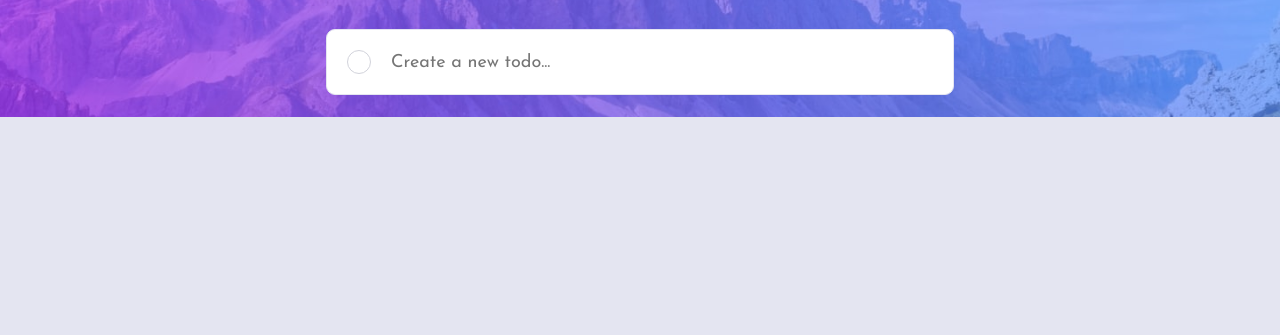
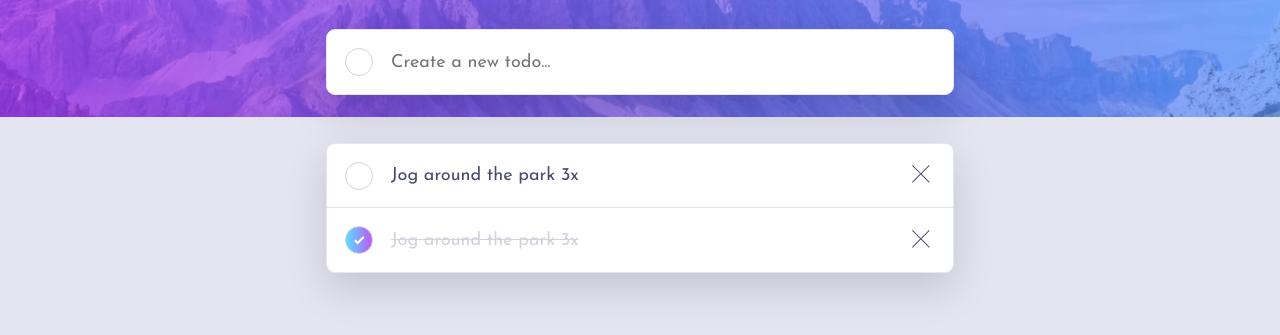
Before and after one commit to Naskri/Todoist, a website built with Vite: page index.html in a window 1280 px wide. Shown: the part 123-458 px from the top of the page. Built offline with nearby package versions, Linux system fonts and the light colour scheme.

Commit message:
Work with HTML,CSS
Describing, and styling a todo list with todo item.
Little refactoring for better reusability.
Work with complete todo item state.

```diff
--- a/index.html
+++ b/index.html
@@ -36,7 +36,7 @@
               </header>
               <form class="form" data-form>
                 <div class="form__content">
-                  <div class="form__submit">
+                  <div class="button__container">
                     <button class="button button--submit">&nbsp;</button>
                   </div>
                   <input
@@ -48,6 +48,47 @@
                 </div>
                 <p class="form__error hidden" data-formError>&nbsp;</p>
               </form>
+
+              <div class="todos-list">
+                <div class="todos-item">
+                  <div class="button__container">
+                    <button class="button button--submit">&nbsp;</button>
+                  </div>
+                  <h2 class="heading__secondary">Jog around the park 3x</h2>
+                  <div class="button__container todos-item__delete">
+                    <button
+                      class="button button--delete"
+                      aria-label="Delete todo"
+                    >
+                      <img
+                        src="./src/images/icon-cross.svg"
+                        alt=""
+                        class="button__image"
+                      />
+                    </button>
+                  </div>
+                </div>
+                <div class="todos-item todos-item--completed">
+                  <div class="button__container">
+                    <button class="button button--submit button--completed">
+                      &nbsp;
+                    </button>
+                  </div>
+                  <h2 class="heading__secondary">Jog around the park 3x</h2>
+                  <div class="button__container todos-item__delete">
+                    <button
+                      class="button button--delete"
+                      aria-label="Delete todo"
+                    >
+                      <img
+                        src="./src/images/icon-cross.svg"
+                        alt=""
+                        class="button__image"
+                      />
+                    </button>
+                  </div>
+                </div>
+              </div>
             </div>
           </div>
         </main>
--- a/src/app/TodoList.ts
+++ b/src/app/TodoList.ts
@@ -1,4 +1,5 @@
 import { Notification } from "./Notification";
+import { Storage } from "./Storage";
 
 type Todo = {
   todo: string;
@@ -7,6 +8,7 @@ type Todo = {
 
 export class TodoList {
   todos: Todo[] = [];
+  storage = new Storage<Todo[]>();
   notification = new Notification();
 
   addTodo(todo: string) {
@@ -16,6 +18,7 @@ export class TodoList {
     };
 
     this.todos.push(newTodo);
+    this.storage.setItemToStorage("todos", this.todos);
     this.notification.createNotification("Succesfully added todo!");
   }
 }
--- a/src/scss/abstracts/_variables.scss
+++ b/src/scss/abstracts/_variables.scss
@@ -1,32 +1,29 @@
-:root{
-  --color-neutral:hsl(0, 0%, 98%);
-  --color-primary:hsl(220, 98%, 61%);
-  --color-secondary:hsl(192, 100%, 67%)
-  --color-third:hsl(280, 87%, 65%);
-  --color-error:hsl(355, 78%, 56%);
-  --color-check-gradient:linear-gradient(var(--color-secondary),var(--color-third));
+:root {
+  --color-neutral: hsl(0, 0%, 98%);
+  --color-primary: hsl(220, 98%, 61%);
+  --color-secondary: hsl(192, 100%, 67%);
+  --color-third: hsl(280, 87%, 65%);
+  --color-error: hsl(355, 78%, 56%);
 
-  --color-background:hsl(235, 21%, 11%);
-  --color-button-border:hsl(234, 11%, 52%);
-  --color-item-background:hsl(235, 24%, 19%);
-  --color-text:hsl(235, 19%, 35%);
-  --color-item-border:hsl(237, 14%, 26%);
-  --color-item-complete-text:hsl(233, 14%, 35%);
-  --color-filter:hsl(236, 9%, 61%);
-  --color-filter-hover:hsl(236, 33%, 92%);
-  --color-input:hsl(234, 39%, 85%);
-
-
+  --color-background: hsl(235, 21%, 11%);
+  --color-button-border: hsl(234, 11%, 52%);
+  --color-item-background: hsl(235, 24%, 19%);
+  --color-text: hsl(235, 19%, 35%);
+  --color-item-border: hsl(237, 14%, 26%);
+  --color-item-complete-text: hsl(233, 14%, 35%);
+  --color-filter: hsl(236, 9%, 61%);
+  --color-filter-hover: hsl(236, 33%, 92%);
+  --color-input: hsl(234, 39%, 85%);
 }
 
-body[data-theme="light"]{
-  --color-background:hsl(236, 33%, 92%);
-  --color-button-border:hsl(233, 11%, 84%);
-  --color-text:hsl(234, 39%, 85%);
-  --color-item-background:hsl(0,0%,100%);
-  --color-item-border:hsl(236, 33%, 92%);
-  --color-item-complete-text:hsl(233, 11%, 84%);
-    --color-filter:hsl(236, 9%, 61%);
-  --color-filter-hover:hsl(235, 19%, 35%);
-  --color-input:hsl(235, 19%, 35%);
+body[data-theme="light"] {
+  --color-background: hsl(236, 33%, 92%);
+  --color-button-border: hsl(233, 11%, 84%);
+  --color-text: hsl(234, 39%, 85%);
+  --color-item-background: hsl(0, 0%, 100%);
+  --color-item-border: hsl(236, 33%, 92%);
+  --color-item-complete-text: hsl(233, 11%, 84%);
+  --color-filter: hsl(236, 9%, 61%);
+  --color-filter-hover: hsl(235, 19%, 35%);
+  --color-input: hsl(235, 19%, 35%);
 }
--- a/src/scss/base/_typography.scss
+++ b/src/scss/base/_typography.scss
@@ -5,3 +5,9 @@
   font-size: 2.5rem;
   line-height: 1;
 }
+
+.heading__secondary {
+  color: var(--color-input);
+  font-size: 1.125rem;
+  font-weight: 400;
+}
--- a/src/scss/components/_button.scss
+++ b/src/scss/components/_button.scss
@@ -12,9 +12,23 @@
   }
 
   &--submit {
-    width: 1.5rem;
+    width: 1.75rem;
     aspect-ratio: 1/1;
     border-radius: 50%;
     border: 1px solid var(--color-button-border);
   }
+
+  &__container {
+    display: flex;
+    align-items: center;
+    justify-content: center;
+    width: 4rem;
+  }
+
+  &--completed {
+    background-image: url("./../../images/icon-check.svg"),
+      linear-gradient(to right, var(--color-secondary), var(--color-third));
+    background-repeat: no-repeat;
+    background-position: center;
+  }
 }
--- a/src/scss/components/_form.scss
+++ b/src/scss/components/_form.scss
@@ -3,14 +3,9 @@
   background-color: var(--color-item-background);
   border: 1px solid var(--color-item-border);
   border-radius: 9px;
+  box-shadow: 0 15px 40px rgba(0, 0, 0, 0.15);
   &__content {
     display: flex;
-  }
-  &__submit {
-    display: flex;
-    align-items: center;
-    justify-content: center;
-    width: 4rem;
   }
   &__input {
     height: 4rem;
--- /dev/null
+++ b/src/scss/components/todo-app/item/_todos-item.scss
@@ -0,0 +1,18 @@
+.todos-item {
+  display: flex;
+  align-items: center;
+  height: 4rem;
+  background-color: var(--color-item-background);
+  &:not(:last-child) {
+    border-bottom: 1px solid var(--color-item-border);
+  }
+  &__delete {
+    margin-left: auto;
+  }
+  &--completed {
+    .heading__secondary {
+      text-decoration: line-through;
+      color: var(--color-item-complete-text);
+    }
+  }
+}
--- /dev/null
+++ b/src/scss/components/todo-app/list/_todos-list.scss
@@ -0,0 +1,7 @@
+.todos-list {
+  margin-top: 3rem;
+  border-radius: 9px;
+  overflow: hidden;
+  border: 1px solid var(--color-item-border);
+  box-shadow: 0 15px 40px rgba(0, 0, 0, 0.15);
+}
--- a/src/scss/style.scss
+++ b/src/scss/style.scss
@@ -8,5 +8,7 @@
 @use "./components/wrapper" as *;
 @use "./components/todo-app/todo-app" as *;
 @use "./components/todo-app/header/header" as *;
+@use "./components/todo-app/list/todos-list" as *;
+@use "./components/todo-app/item/todos-item" as *;
 @use "./components/button" as *;
 @use "./components/form" as *;
```
